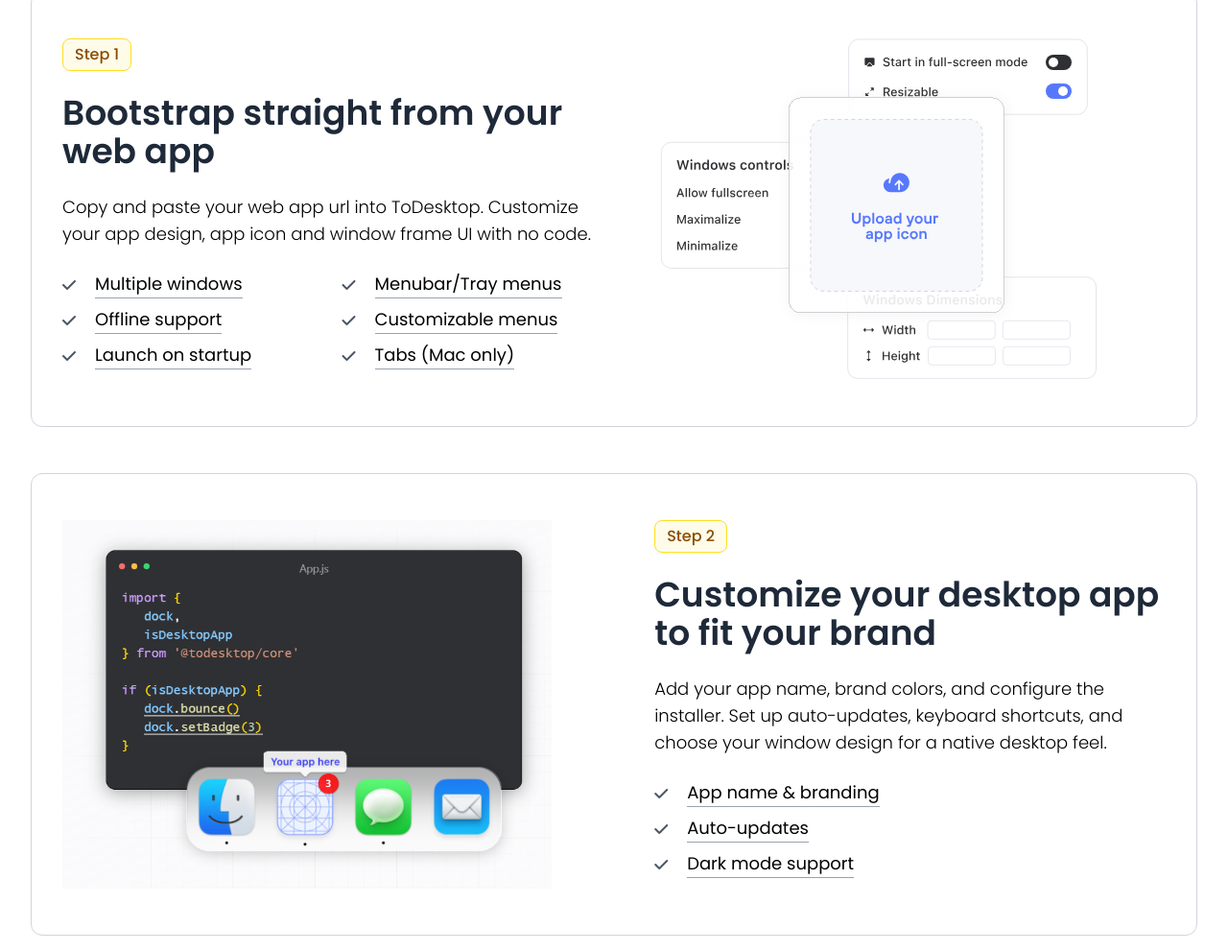
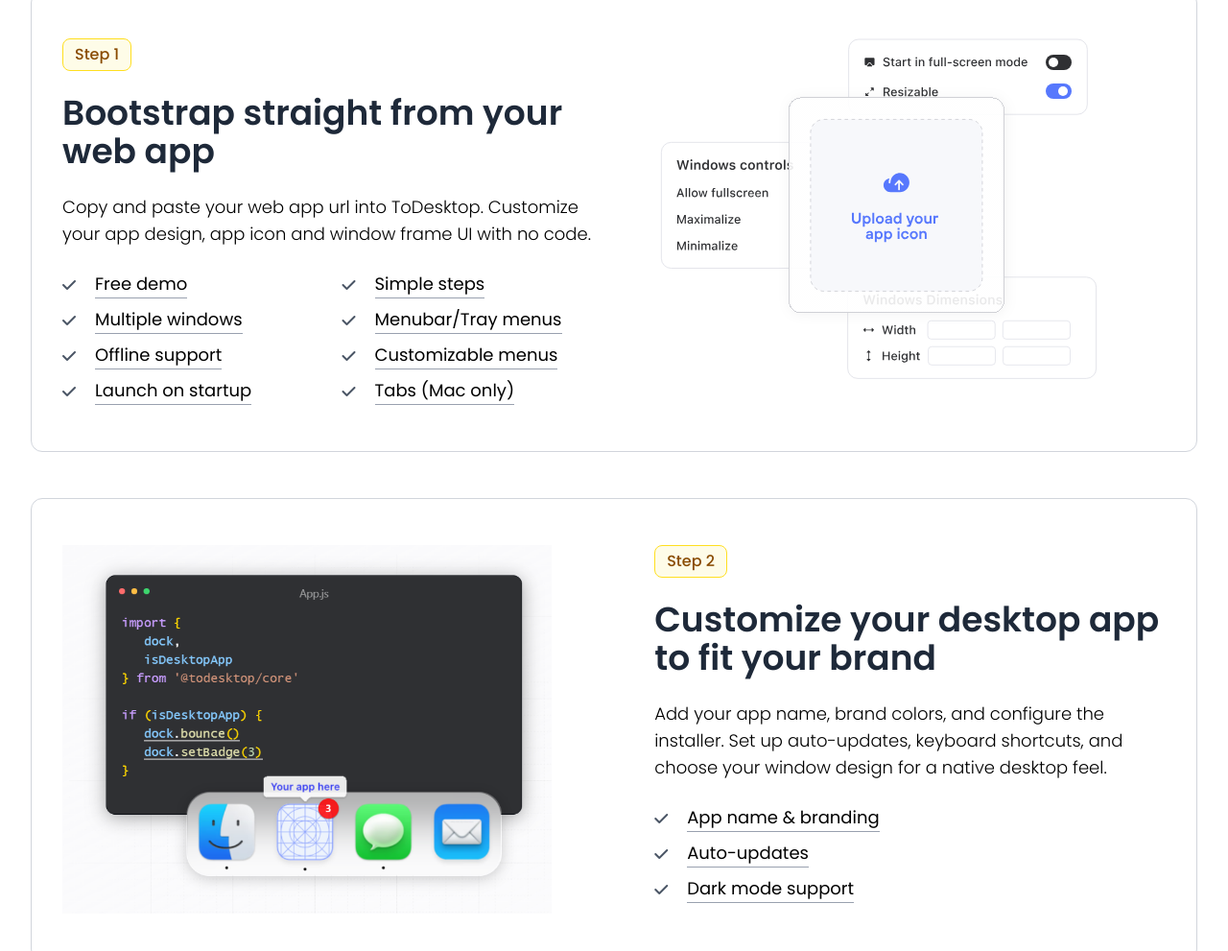
Before and after one commit to NicsOO1/ToDesktop, a plain HTML site: page index.html in a window 1280 px wide. Shown: the part 1290-2281 px from the top of the page at 96% size. Drawn offline with Linux system fonts and the light colour scheme.

Commit message:
Update index.html

```diff
--- a/index.html
+++ b/index.html
@@ -373,6 +373,14 @@
               <p class="font-light md:text-lg">Copy and paste your web app url into ToDesktop. Customize your app design, app icon and window frame UI with no code.</p>
 
               <ul class="grid grid-cols-2 gap-2">
+                <li class="flex gap-3 md:gap-5 items-center">
+                  <i class="fa-solid fa-check text-gray-600"></i>
+                  <a href="" class="md:text-lg border-b border-gray-400 hover:border-gray-800">Free demo</a>
+                </li>
+                <li class="flex gap-3 md:gap-5 items-center">
+                  <i class="fa-solid fa-check text-gray-600"></i>
+                  <a href="" class="md:text-lg border-b border-gray-400 hover:border-gray-800">Simple steps</a>
+                </li>
                 <li class="flex gap-3 md:gap-5 items-center">
                   <i class="fa-solid fa-check text-gray-600"></i>
                   <a href="" class="md:text-lg border-b border-gray-400 hover:border-gray-800">Multiple windows</a>
```
